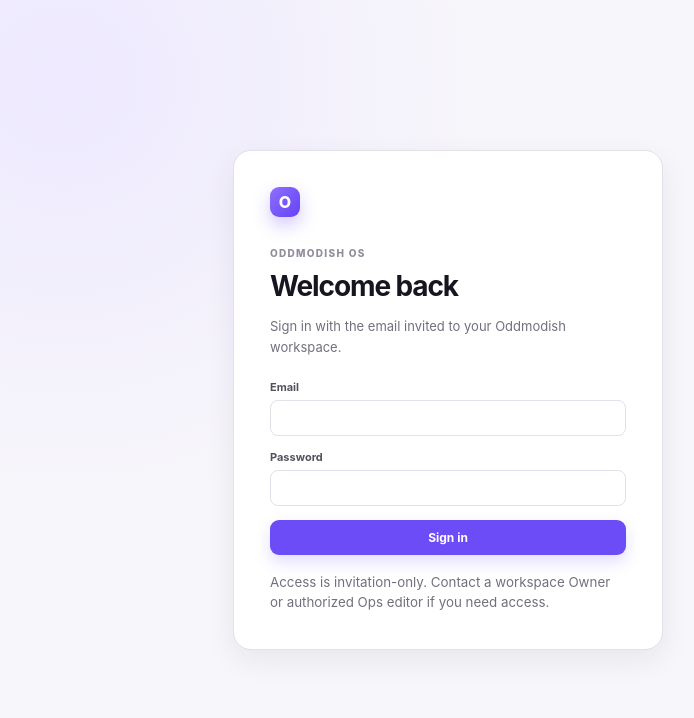
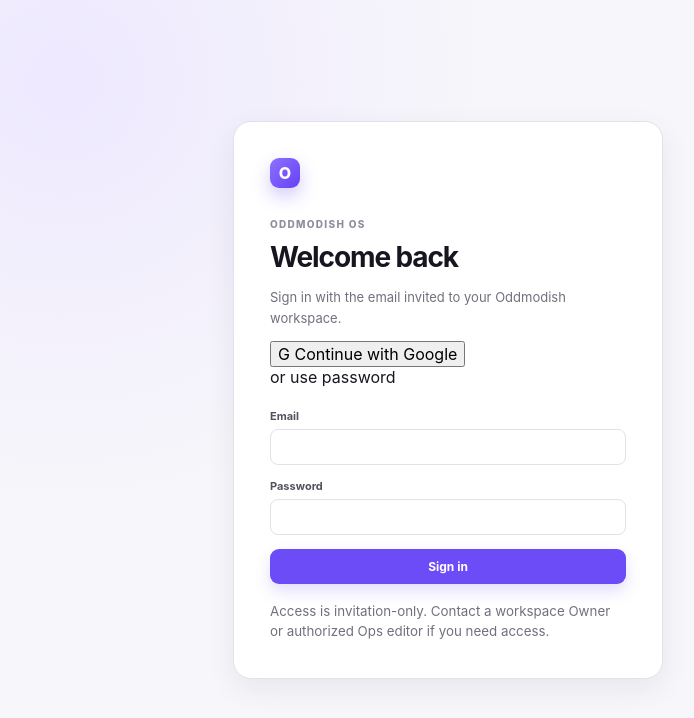
Before and after one commit to vidycode/oddmodish-workspace, a Next.js app: page /sign-in in a window 1280 px wide. Shown: the top 718 px of the page, without its empty margins (192-886 px from the left). Built offline with nearby package versions, Linux system fonts and the light colour scheme; no server answers.

Commit message:
feat: update app/sign-in/page.tsx for Google sign-in

```diff
--- a/app/sign-in/page.tsx
+++ b/app/sign-in/page.tsx
@@ -1,7 +1,7 @@
 import { redirect } from "next/navigation";
 import { isSupabaseConfigured } from "@/src/lib/env";
 import { getAuthenticatedIdentity, getWorkspaceContext } from "@/src/lib/auth/context";
-import { signIn } from "./actions";
+import { signIn, signInWithGoogle } from "./actions";
 
 export const dynamic = "force-dynamic";
 
@@ -19,6 +19,10 @@
         <h1>Welcome back</h1>
         <p>Sign in with the email invited to your Oddmodish workspace.</p>
         {error ? <div className="formError" role="alert">{error}</div> : null}
+        <form action={signInWithGoogle}>
+          <button className="googleButton" type="submit"><span aria-hidden>G</span> Continue with Google</button>
+        </form>
+        <div className="authDivider"><span>or use password</span></div>
         <form action={signIn} className="stackForm">
           <label>Email<input name="email" type="email" autoComplete="email" required /></label>
           <label>Password<input name="password" type="password" autoComplete="current-password" required /></label>
```
